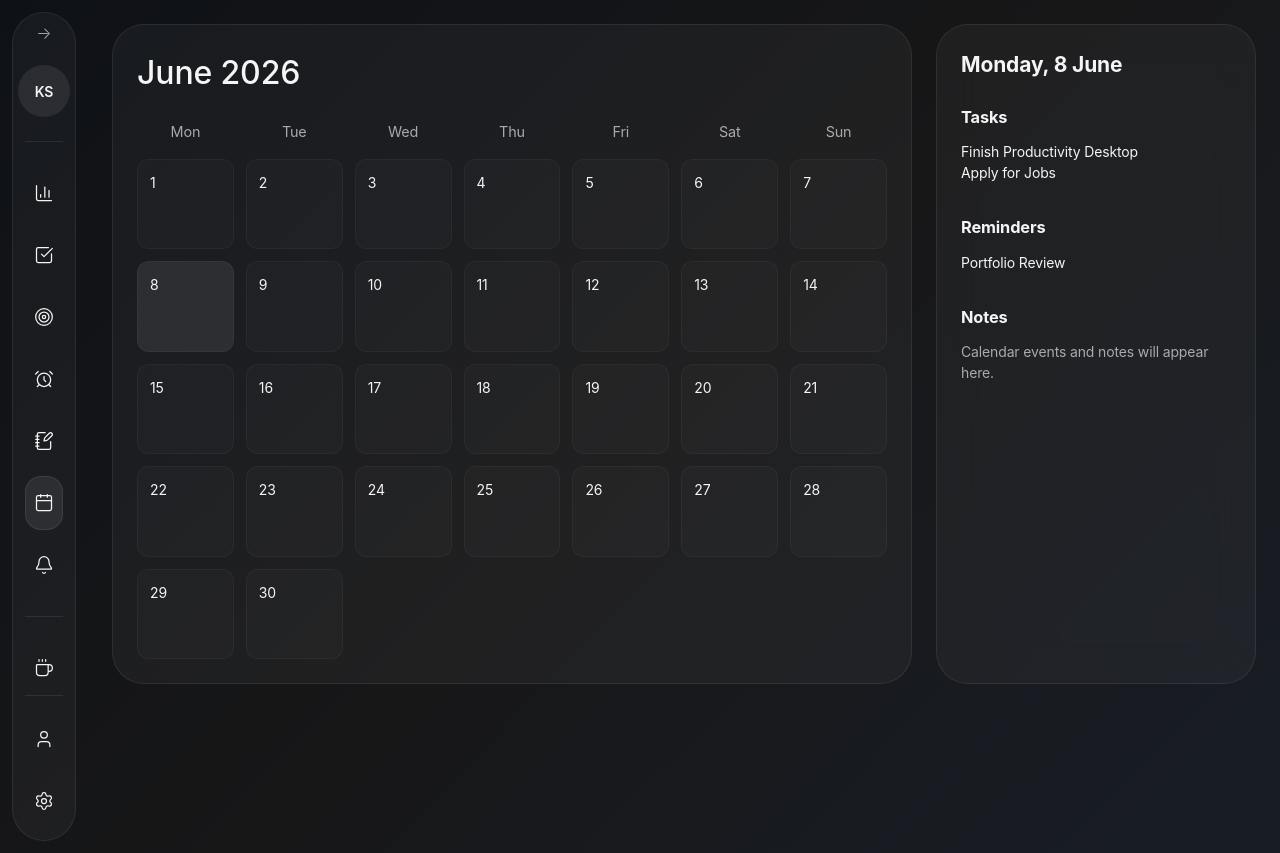
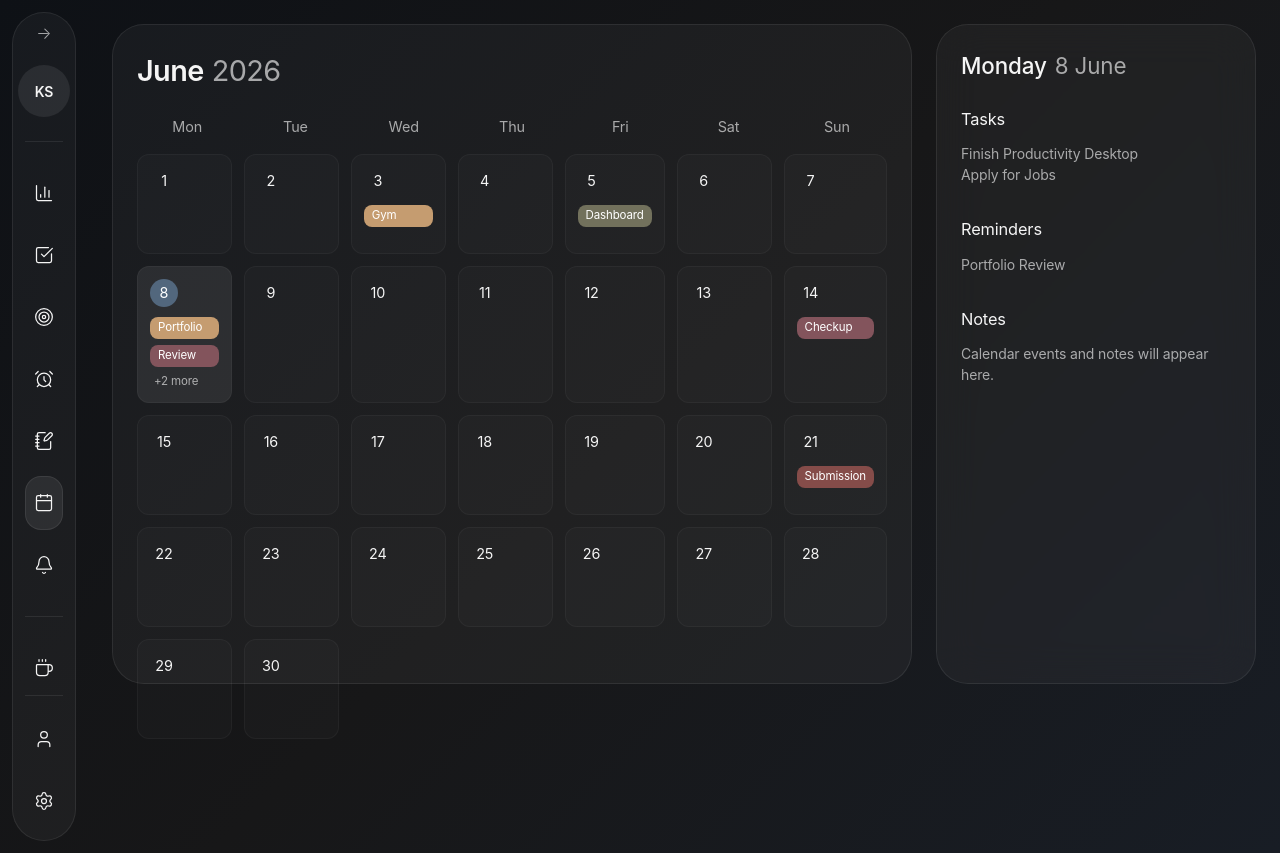
Before and after one commit to keenosmith-del/personal-productivity-desktop, a React (Vite) app in the folder frontend/: page /calendar in a window 1280 px wide. Built offline with nearby package versions, Linux system fonts and the light colour scheme.

Commit message:
Calendar chips added for Goals, Tasks, Reminder, and Projects

```diff
--- a/frontend/src/components/Calendar/CalendarGrid.jsx
+++ b/frontend/src/components/Calendar/CalendarGrid.jsx
@@ -13,6 +13,58 @@ function CalendarGrid() {
     { length: 30 },
     (_, index) => index + 1
   );
+
+  const calendarEvents = {
+    3: [
+      {
+        title: "Gym",
+        type: "goal",
+      },
+    ],
+
+    5: [
+      {
+        title: "Dashboard",
+        type: "task",
+      },
+    ],
+
+    8: [
+      {
+        title: "Portfolio",
+        type: "goal",
+      },
+
+      {
+        title: "Review",
+        type: "reminder",
+      },
+
+      {
+        title: "Desktop",
+        type: "project",
+      },
+
+      {
+        title: "Jobs",
+        type: "task",
+      },
+    ],
+
+    14: [
+      {
+        title: "Checkup",
+        type: "reminder",
+      },
+    ],
+
+    21: [
+      {
+        title: "Submission",
+        type: "project",
+      },
+    ],
+  };
 
   return (
     <div
@@ -42,11 +94,28 @@ function CalendarGrid() {
       >
         <h1
           style={{
-            fontSize: "2rem",
-            fontWeight: "500",
+            fontSize: "1.8rem",
+            letterSpacing: "-0.02em",
           }}
         >
-          June 2026
+          <span
+            style={{
+              fontWeight: "600",
+            }}
+          >
+            June
+          </span>
+
+          <span
+            style={{
+              fontWeight: "400",
+              color:
+                "var(--text-secondary)",
+              marginLeft: "8px",
+            }}
+          >
+            2026
+          </span>
         </h1>
       </div>
 
@@ -57,7 +126,7 @@ function CalendarGrid() {
           gridTemplateColumns:
             "repeat(7, 1fr)",
 
-          gap: "12px",
+          gap: "8px",
 
           marginBottom: "16px",
         }}
@@ -91,11 +160,33 @@ function CalendarGrid() {
           flex: 1,
         }}
       >
-        {days.map((day) => (
+        {days.map((day) => {
+          const events =
+            calendarEvents[day] || [];
+
+          const visibleEvents =
+            events.slice(0, 2);
+
+          const remainingCount =
+            events.length - 2;
+
+          return (
             <div
               key={day}
+              onMouseEnter={(e) => {
+                if (day !== 8) {
+                  e.currentTarget.style.background =
+                    "rgba(255,255,255,0.05)";
+                }
+              }}
+              onMouseLeave={(e) => {
+                if (day !== 8) {
+                  e.currentTarget.style.background =
+                    "rgba(255,255,255,0.02)";
+                }
+              }}
               style={{
-              minHeight: "90px",
+                minHeight: "100px",
 
                 border:
                   "1px solid rgba(255,255,255,0.04)",
@@ -115,9 +206,110 @@ function CalendarGrid() {
                   "all 0.2s ease",
               }}
             >
+              <div
+                style={{
+                  width: "28px",
+                  height: "28px",
+
+                  borderRadius: "50%",
+
+                  display: "flex",
+                  alignItems: "center",
+                  justifyContent: "center",
+
+                  background:
+                    day === 8
+                      ? "#52677d"
+                      : "transparent",
+
+                  color:
+                    day === 8
+                      ? "#ffffff"
+                      : "var(--text-primary)",
+
+                  fontSize: "0.9rem",
+                  fontWeight: "400",
+                }}
+              >
                 {day}
               </div>
-        ))}
+              <div
+                style={{
+                  display: "flex",
+                  flexDirection: "column",
+                  gap: "6px",
+                  marginTop: "10px",
+                }}
+              >
+                {visibleEvents.map(
+                  (event) => (
+                    <div
+                      key={event.title}
+                      style={{
+                        height: "22px",
+
+                        display: "flex",
+                        alignItems:
+                          "center",
+
+                        padding:
+                          "0 8px",
+
+                        borderRadius:
+                          "8px",
+
+                        fontSize:
+                          "0.72rem",
+
+                        overflow:
+                          "hidden",
+
+                        whiteSpace:
+                          "nowrap",
+
+                        textOverflow:
+                          "ellipsis",
+
+                        background:
+                          event.type ===
+                            "goal"
+                            ? "#c59c70"
+                            : event.type ===
+                              "task"
+                              ? "#72715c"
+                              : event.type ===
+                                "reminder"
+                                ? "#83545c"
+                                : "#854c49",
+
+                        color: "#fff",
+                      }}
+                    >
+                      {event.title}
+                    </div>
+                  )
+                )}
+
+                {remainingCount > 0 && (
+                  <div
+                    style={{
+                      fontSize:
+                        "0.72rem",
+
+                      color:
+                        "var(--text-secondary)",
+
+                      paddingLeft:
+                        "4px",
+                    }}
+                  >
+                    +{remainingCount} more
+                  </div>
+                )}
+              </div>
+            </div>
+          );
+        })}
       </div>
     </div>
   );
--- a/frontend/src/components/Calendar/CalendarSidebar.jsx
+++ b/frontend/src/components/Calendar/CalendarSidebar.jsx
@@ -6,9 +6,27 @@ function CalendarSidebar() {
       <h2
         style={{
           marginBottom: "24px",
+          fontSize: "1.4rem",
         }}
       >
-        Monday, 8 June
+        <span
+          style={{
+            fontWeight: "500",
+          }}
+        >
+          Monday
+        </span>
+
+        <span
+          style={{
+            fontWeight: "400",
+            color:
+              "var(--text-secondary)",
+            marginLeft: "8px",
+          }}
+        >
+          8 June
+        </span>
       </h2>
 
       <div
@@ -19,16 +37,26 @@ function CalendarSidebar() {
         <h3
           style={{
             marginBottom: "12px",
+            fontWeight: "400",
           }}
         >
           Tasks
         </h3>
 
-        <p>
+        <p
+          style={{
+            color:
+              "var(--text-secondary)",
+          }}>
           Finish Productivity Desktop
         </p>
 
-        <p>
+        <p
+          style={{
+            color:
+              "var(--text-secondary)",
+          }}
+        >
           Apply for Jobs
         </p>
       </div>
@@ -41,12 +69,18 @@ function CalendarSidebar() {
         <h3
           style={{
             marginBottom: "12px",
+            fontWeight: "400",
           }}
         >
           Reminders
         </h3>
 
-        <p>
+        <p
+          style={{
+            color:
+              "var(--text-secondary)",
+          }}
+        >
           Portfolio Review
         </p>
       </div>
@@ -55,6 +89,7 @@ function CalendarSidebar() {
         <h3
           style={{
             marginBottom: "12px",
+            fontWeight: "400",
           }}
         >
           Notes
@@ -66,11 +101,10 @@ function CalendarSidebar() {
               "var(--text-secondary)",
           }}
         >
-          Calendar events and notes
-          will appear here.
+          Calendar events and notes will appear here.
         </p>
       </div>
-    </GlassCard>
+    </GlassCard >
   );
 }
 
```
Lines whose indentation alone changed are shown as unchanged.
